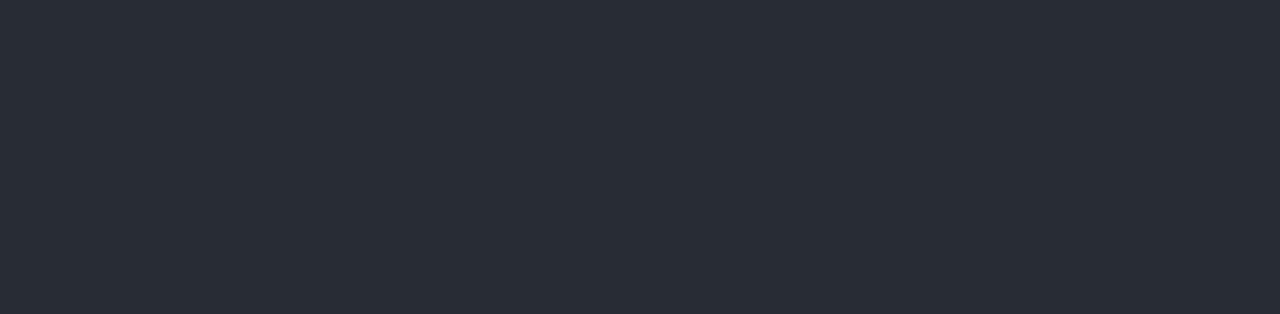
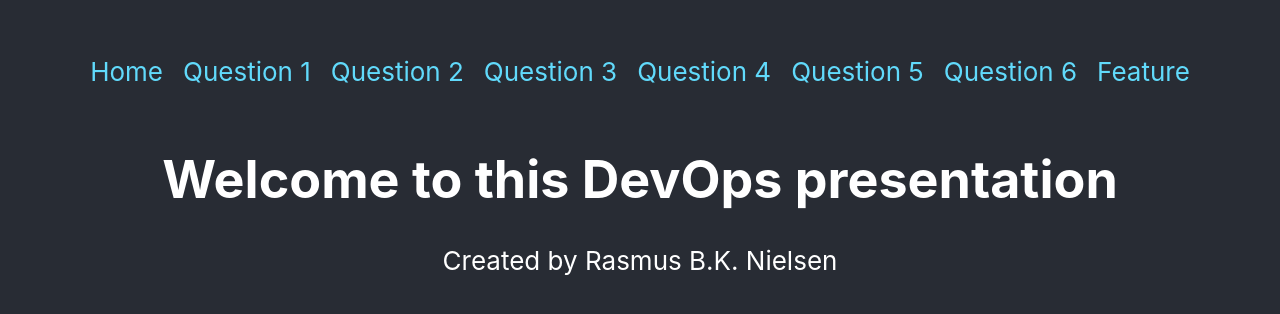
Before and after one commit to Rasmus-BK-Nielsen/DevOps_Demo, a React (Create React App) app in the folder devops_frontend/: page / in a window 1280 px wide. Shown: the part 234-548 px from the top of the page. Built offline with nearby package versions, Linux system fonts and the light colour scheme.

Commit message:
Added pages+index, also installed react-router-dom

```diff
--- a/devops_frontend/package.json
+++ b/devops_frontend/package.json
@@ -8,6 +8,7 @@
     "@testing-library/user-event": "^13.5.0",
     "react": "^18.3.1",
     "react-dom": "^18.3.1",
+    "react-router-dom": "^6.23.1",
     "react-scripts": "5.0.1",
     "web-vitals": "^2.1.4"
   },
--- a/devops_frontend/src/App.css
+++ b/devops_frontend/src/App.css
@@ -1,19 +1,9 @@
+.App-header {
+
+}
+
 .App {
   text-align: center;
-}
-
-.App-logo {
-  height: 40vmin;
-  pointer-events: none;
-}
-
-@media (prefers-reduced-motion: no-preference) {
-  .App-logo {
-    animation: App-logo-spin infinite 20s linear;
-  }
-}
-
-.App-header {
   background-color: #282c34;
   min-height: 100vh;
   display: flex;
@@ -24,15 +14,21 @@
   color: white;
 }
 
-.App-link {
+nav ul {
+  list-style: none;
+  padding: 0;
+}
+
+nav li {
+  display: inline;
+  margin: 0 10px;
+}
+
+nav a {
+  text-decoration: none;
   color: #61dafb;
 }
 
-@keyframes App-logo-spin {
-  from {
-    transform: rotate(0deg);
-  }
-  to {
-    transform: rotate(360deg);
-  }
+nav a:hover {
+  text-decoration: underline;
 }
--- a/devops_frontend/src/App.js
+++ b/devops_frontend/src/App.js
@@ -1,11 +1,43 @@
 import './App.css';
+import React from 'react';
+import { BrowserRouter as Router, Route, Routes, Link } from 'react-router-dom';
+
+import Home from './Pages/Home/Home';
+import Question1 from './Pages/Question1/Question1';
+import Question2 from './Pages/Question2/Question2';
+import Question3 from './Pages/Question3/Question3';
+import Question4 from './Pages/Question4/Question4';
+import Question5 from './Pages/Question5/Question5';
+import Question6 from './Pages/Question6/Question6';
+import Feature1 from './Pages/Feature/Feature1';
 
 export default function App() {
   return (
-    <div className="App">
-      <header className="App-header">
-
-      </header>
-    </div>
+    <Router>
+      <div className="App">
+        <nav>
+          <ul>
+            <li><Link to="/">Home</Link></li>
+            <li><Link to="/question1">Question 1</Link></li>
+            <li><Link to="/question2">Question 2</Link></li>
+            <li><Link to="/question3">Question 3</Link></li>
+            <li><Link to="/question4">Question 4</Link></li>
+            <li><Link to="/question5">Question 5</Link></li>
+            <li><Link to="/question6">Question 6</Link></li>
+            <li><Link to="/feature">Feature</Link></li>
+          </ul>
+        </nav>
+        <Routes>
+          <Route path="/" element={<Home />} />
+          <Route path="/question1" element={<Question1 />} />
+          <Route path="/question2" element={<Question2 />} />
+          <Route path="/question3" element={<Question3 />} />
+          <Route path="/question4" element={<Question4 />} />
+          <Route path="/question5" element={<Question5 />} />
+          <Route path="/question6" element={<Question6 />} />
+          <Route path="/feature" element={<Feature1 />} />
+        </Routes>
+      </div>
+    </Router>
   );
 }
--- /dev/null
+++ b/devops_frontend/src/Pages/Feature/Feature1.js
@@ -0,0 +1,10 @@
+import React from 'react';
+
+export default function Feature1() {
+     return (
+          <div>
+               <h1>This is a feature!</h1>
+               <p>Remember to insert feature here!</p>
+          </div>
+     );
+}
--- /dev/null
+++ b/devops_frontend/src/Pages/Home/Home.js
@@ -0,0 +1,10 @@
+import React from 'react';
+
+export default function Home() {
+     return (
+          <div>
+               <h1>Welcome to this DevOps presentation</h1>
+               <p>Created by Rasmus B.K. Nielsen</p>
+          </div>
+     );
+}
--- /dev/null
+++ b/devops_frontend/src/Pages/Question1/Question1.js
@@ -0,0 +1,10 @@
+import React from 'react';
+
+export default function Question1() {
+     return (
+          <div>
+               <h1>Question 1</h1>
+               <p>DevOps in general</p>
+          </div>
+     );
+}
--- /dev/null
+++ b/devops_frontend/src/Pages/Question2/Question2.js
@@ -0,0 +1,10 @@
+import React from 'react';
+
+export default function Question2() {
+     return (
+          <div>
+               <h1>Question 2</h1>
+               <p>Git and GitHub</p>
+          </div>
+     );
+}
--- /dev/null
+++ b/devops_frontend/src/Pages/Question3/Question3.js
@@ -0,0 +1,10 @@
+import React from 'react';
+
+export default function Question3() {
+     return (
+          <div>
+               <h1>Question 3</h1>
+               <p>Test in a DevOps workflow</p>
+          </div>
+     );
+}
--- /dev/null
+++ b/devops_frontend/src/Pages/Question4/Question4.js
@@ -0,0 +1,10 @@
+import React from 'react';
+
+export default function Question1() {
+     return (
+          <div>
+               <h1>Question 4</h1>
+               <p>CI - Continuous Integration</p>
+          </div>
+     );
+}
--- /dev/null
+++ b/devops_frontend/src/Pages/Question5/Question5.js
@@ -0,0 +1,10 @@
+import React from 'react';
+
+export default function Question5() {
+     return (
+          <div>
+               <h1>Question 5</h1>
+               <p>CD - Continuous Delivery/Deployment</p>
+          </div>
+     );
+}
--- /dev/null
+++ b/devops_frontend/src/Pages/Question6/Question6.js
@@ -0,0 +1,10 @@
+import React from 'react';
+
+export default function Question6() {
+     return (
+          <div>
+               <h1>Question 6</h1>
+               <p>Containers and container management</p>
+          </div>
+     );
+}
```
Also changed, not shown: 1 other file (tests, documents, lock files or other folders).
